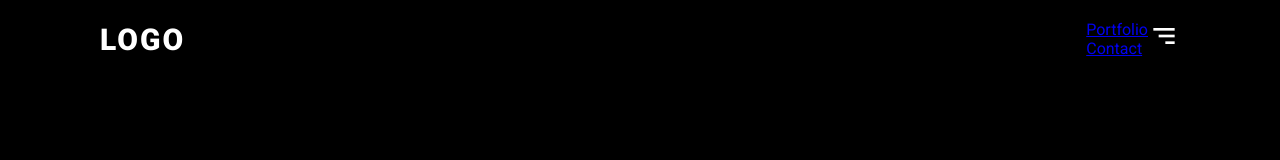
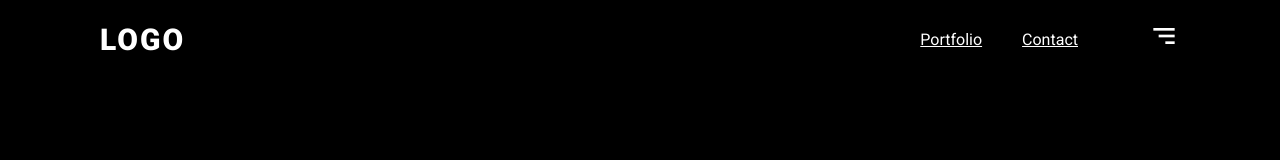
Before and after one commit to chinthanipiumi2001/Landing-page-, a plain HTML site: page index.html in a window 1280 px wide. Drawn offline with nearby package versions, Linux system fonts and the light colour scheme.

Commit message:
add an bar line and link

```diff
--- a/css/style.css
+++ b/css/style.css
@@ -51,3 +51,21 @@ header{
     font-size: 2rem;
     transition: 0.5s;
 }
+
+.menu.active{
+    transform: rotateY(180deg);
+}
+
+.nav {
+    display: flex;
+    margin-right: 50px;
+}
+
+.nav li {
+    list-style: none;
+    margin: 0 20px;
+}
+
+.nav li a {
+    color: #ffffff;
+}
```
